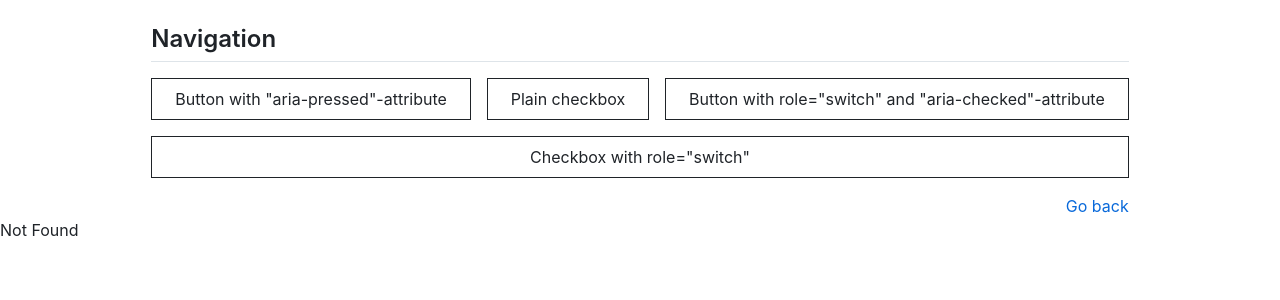
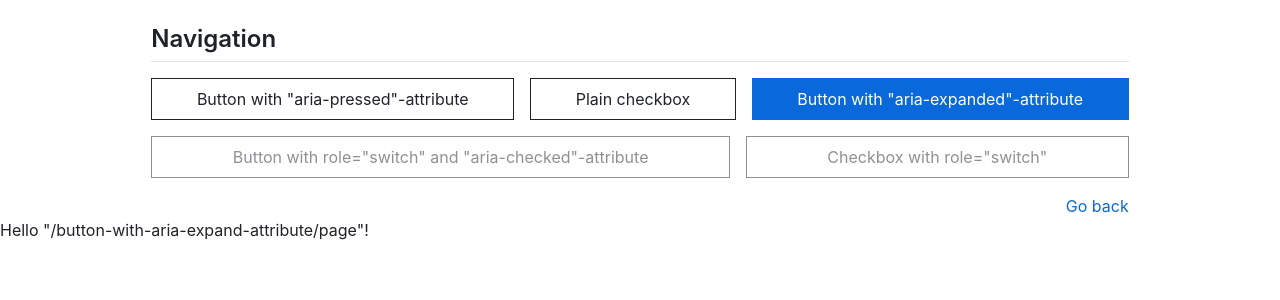
Before and after one commit to maurer2/on-the-button, a React (Vite) app: page /button-with-aria-expanded-attribute in a window 1280 px wide. Before the commit this address had no page. Shown: the top 300 px of the page. Built offline with nearby package versions, Linux system fonts and the light colour scheme.

Commit message:
Expanded nav and disabled links to missing pages

```diff
--- a/src/components/MainNav/index.tsx
+++ b/src/components/MainNav/index.tsx
@@ -10,12 +10,18 @@ const navLinks: (LinkProps & { label: string })[] = [
     label: 'Plain checkbox',
   },
   {
+    to: '/button-with-aria-expanded-attribute',
+    label: 'Button with "aria-expanded"-attribute',
+  },
+  {
     to: '/button-with-switch-role-and-aria-checked-attribute',
     label: 'Button with role="switch" and "aria-checked"-attribute',
+    disabled: true,
   },
   {
     to: '/checkbox-with-switch-role',
     label: 'Checkbox with role="switch"',
+    disabled: true,
   },
 ];
 
@@ -28,11 +34,12 @@ export default function MainNav() {
             {/* https://www.joren.co/flex-grow-9999-hack/ */}
             <Link
               to={link.to}
-              className="grow-9999 border px-4 py-2 text-secondary outline-offset-4 outline-black hover:text-primary hover:underline focus-visible:text-primary focus-visible:underline focus-visible:outline-solid"
+              className="grow-9999 border px-4 py-2 text-secondary outline-offset-4 outline-black focus-visible:text-primary focus-visible:underline focus-visible:outline-solid [[href]]:hover:text-primary [[href]]:hover:underline [&:not([href])]:cursor-not-allowed [&:not([href])]:opacity-50 [&:not([href])]:hover:no-underline"
               activeProps={{
                 className:
-                  'bg-primary border-primary text-white hover:text-white focus-visible:text-white',
+                  'bg-primary border-primary text-white [[href]]:hover:text-white focus-visible:text-white',
               }}
+              disabled={link.disabled} // renders links without href and adds "aria-disabled"-attribute and role="link"
             >
               {link.label}
             </Link>
--- a/src/routeTree.gen.ts
+++ b/src/routeTree.gen.ts
@@ -14,6 +14,7 @@ import { Route as PlainCheckboxIndexRouteImport } from './routes/plain-checkbox/
 import { Route as CheckboxWithSwitchRoleIndexRouteImport } from './routes/checkbox-with-switch-role/index'
 import { Route as ButtonWithSwitchRoleAndAriaCheckedAttributeIndexRouteImport } from './routes/button-with-switch-role-and-aria-checked-attribute/index'
 import { Route as ButtonWithAriaPressedAttributeIndexRouteImport } from './routes/button-with-aria-pressed-attribute/index'
+import { Route as ButtonWithAriaExpandedAttributeIndexRouteImport } from './routes/button-with-aria-expanded-attribute/index'
 
 const IndexRoute = IndexRouteImport.update({
   id: '/',
@@ -43,9 +44,16 @@ const ButtonWithAriaPressedAttributeIndexRoute =
     path: '/button-with-aria-pressed-attribute/',
     getParentRoute: () => rootRouteImport,
   } as any)
+const ButtonWithAriaExpandedAttributeIndexRoute =
+  ButtonWithAriaExpandedAttributeIndexRouteImport.update({
+    id: '/button-with-aria-expanded-attribute/',
+    path: '/button-with-aria-expanded-attribute/',
+    getParentRoute: () => rootRouteImport,
+  } as any)
 
 export interface FileRoutesByFullPath {
   '/': typeof IndexRoute
+  '/button-with-aria-expanded-attribute/': typeof ButtonWithAriaExpandedAttributeIndexRoute
   '/button-with-aria-pressed-attribute/': typeof ButtonWithAriaPressedAttributeIndexRoute
   '/button-with-switch-role-and-aria-checked-attribute/': typeof ButtonWithSwitchRoleAndAriaCheckedAttributeIndexRoute
   '/checkbox-with-switch-role/': typeof CheckboxWithSwitchRoleIndexRoute
@@ -53,6 +61,7 @@ export interface FileRoutesByFullPath {
 }
 export interface FileRoutesByTo {
   '/': typeof IndexRoute
+  '/button-with-aria-expanded-attribute': typeof ButtonWithAriaExpandedAttributeIndexRoute
   '/button-with-aria-pressed-attribute': typeof ButtonWithAriaPressedAttributeIndexRoute
   '/button-with-switch-role-and-aria-checked-attribute': typeof ButtonWithSwitchRoleAndAriaCheckedAttributeIndexRoute
   '/checkbox-with-switch-role': typeof CheckboxWithSwitchRoleIndexRoute
@@ -61,6 +70,7 @@ export interface FileRoutesByTo {
 export interface FileRoutesById {
   __root__: typeof rootRouteImport
   '/': typeof IndexRoute
+  '/button-with-aria-expanded-attribute/': typeof ButtonWithAriaExpandedAttributeIndexRoute
   '/button-with-aria-pressed-attribute/': typeof ButtonWithAriaPressedAttributeIndexRoute
   '/button-with-switch-role-and-aria-checked-attribute/': typeof ButtonWithSwitchRoleAndAriaCheckedAttributeIndexRoute
   '/checkbox-with-switch-role/': typeof CheckboxWithSwitchRoleIndexRoute
@@ -70,6 +80,7 @@ export interface FileRouteTypes {
   fileRoutesByFullPath: FileRoutesByFullPath
   fullPaths:
     | '/'
+    | '/button-with-aria-expanded-attribute/'
     | '/button-with-aria-pressed-attribute/'
     | '/button-with-switch-role-and-aria-checked-attribute/'
     | '/checkbox-with-switch-role/'
@@ -77,6 +88,7 @@ export interface FileRouteTypes {
   fileRoutesByTo: FileRoutesByTo
   to:
     | '/'
+    | '/button-with-aria-expanded-attribute'
     | '/button-with-aria-pressed-attribute'
     | '/button-with-switch-role-and-aria-checked-attribute'
     | '/checkbox-with-switch-role'
@@ -84,6 +96,7 @@ export interface FileRouteTypes {
   id:
     | '__root__'
     | '/'
+    | '/button-with-aria-expanded-attribute/'
     | '/button-with-aria-pressed-attribute/'
     | '/button-with-switch-role-and-aria-checked-attribute/'
     | '/checkbox-with-switch-role/'
@@ -92,6 +105,7 @@ export interface FileRouteTypes {
 }
 export interface RootRouteChildren {
   IndexRoute: typeof IndexRoute
+  ButtonWithAriaExpandedAttributeIndexRoute: typeof ButtonWithAriaExpandedAttributeIndexRoute
   ButtonWithAriaPressedAttributeIndexRoute: typeof ButtonWithAriaPressedAttributeIndexRoute
   ButtonWithSwitchRoleAndAriaCheckedAttributeIndexRoute: typeof ButtonWithSwitchRoleAndAriaCheckedAttributeIndexRoute
   CheckboxWithSwitchRoleIndexRoute: typeof CheckboxWithSwitchRoleIndexRoute
@@ -135,11 +149,20 @@ declare module '@tanstack/react-router' {
       preLoaderRoute: typeof ButtonWithAriaPressedAttributeIndexRouteImport
       parentRoute: typeof rootRouteImport
     }
+    '/button-with-aria-expanded-attribute/': {
+      id: '/button-with-aria-expanded-attribute/'
+      path: '/button-with-aria-expanded-attribute'
+      fullPath: '/button-with-aria-expanded-attribute/'
+      preLoaderRoute: typeof ButtonWithAriaExpandedAttributeIndexRouteImport
+      parentRoute: typeof rootRouteImport
+    }
   }
 }
 
 const rootRouteChildren: RootRouteChildren = {
   IndexRoute: IndexRoute,
+  ButtonWithAriaExpandedAttributeIndexRoute:
+    ButtonWithAriaExpandedAttributeIndexRoute,
   ButtonWithAriaPressedAttributeIndexRoute:
     ButtonWithAriaPressedAttributeIndexRoute,
   ButtonWithSwitchRoleAndAriaCheckedAttributeIndexRoute:
--- /dev/null
+++ b/src/routes/button-with-aria-expanded-attribute/index.tsx
@@ -0,0 +1,9 @@
+import { createFileRoute } from '@tanstack/react-router';
+
+export const Route = createFileRoute('/button-with-aria-expanded-attribute/')({
+  component: ButtonWithAriaExpandedAttribute,
+});
+
+function ButtonWithAriaExpandedAttribute() {
+  return <div>Hello "/button-with-aria-expand-attribute/page"!</div>;
+}
```
